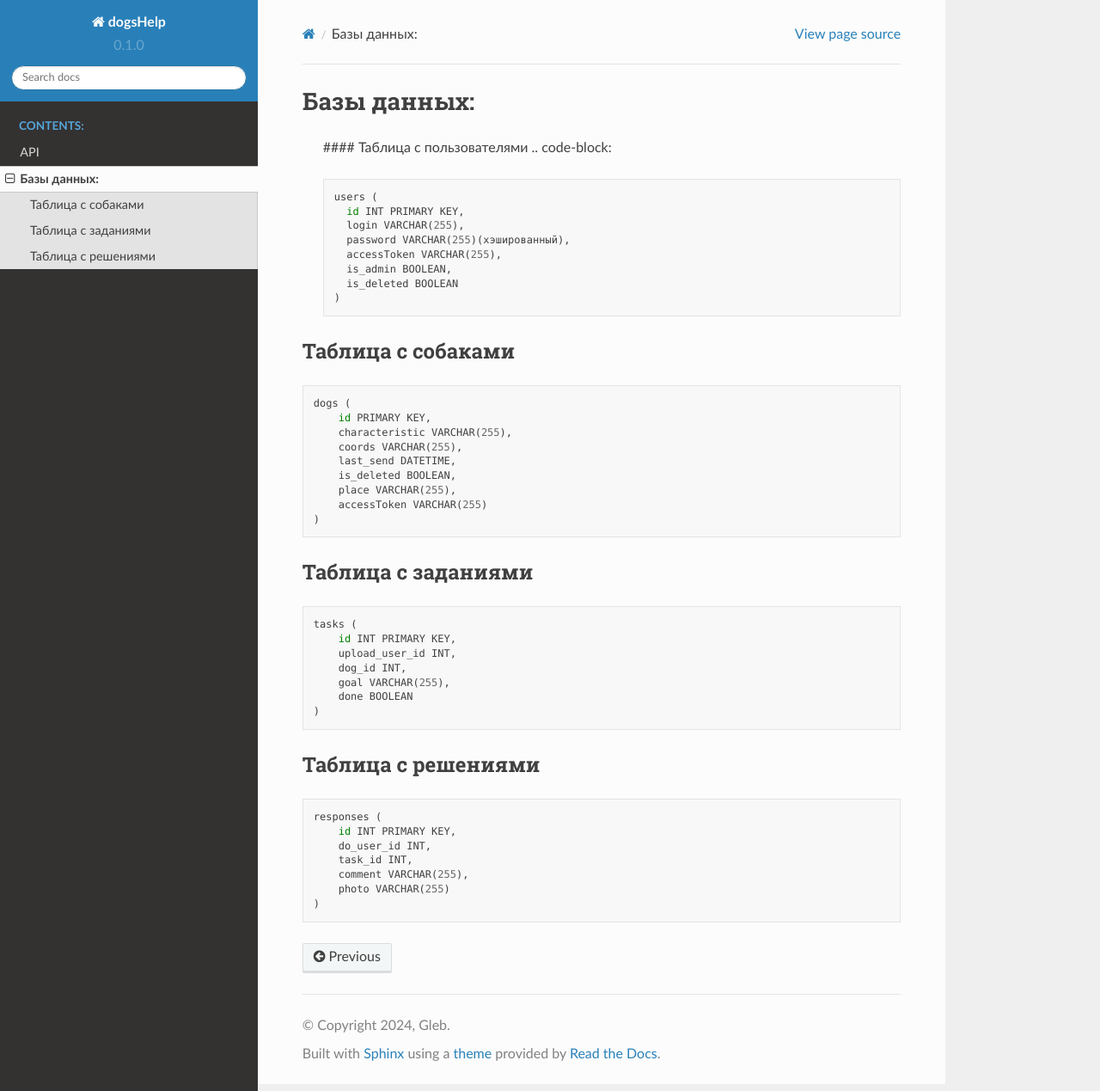
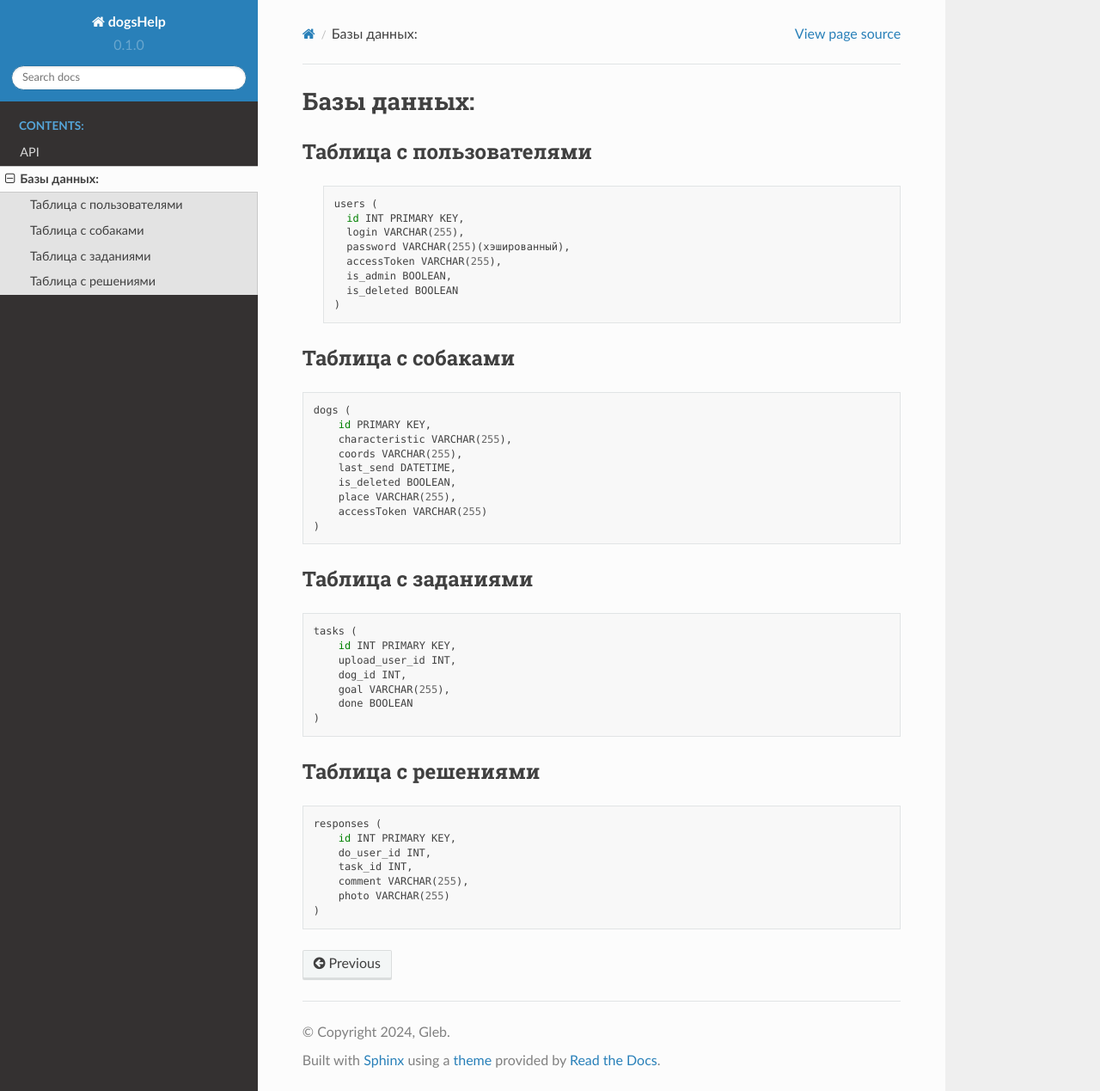
Before and after one commit to Astrof123/dogsHelpRead, a Sphinx documentation site: the page built from docs/source/databases.rst, in a window 1280 px wide and 1269 px high. Shown: the whole window at 86% size. Built offline with Sphinx 7.4.7 and the Read the Docs theme 2.0.0, drawn with Linux system fonts in a browser that asks for light colours.

Commit message:
Update databases.rst

```diff
--- a/docs/source/databases.rst
+++ b/docs/source/databases.rst
@@ -1,6 +1,7 @@
 Базы данных:
 ======================
-  #### Таблица с пользователями
+Таблица с пользователями
+~~~~~~~~~~~~~~~~~~
   .. code-block::
 
      users (
```
